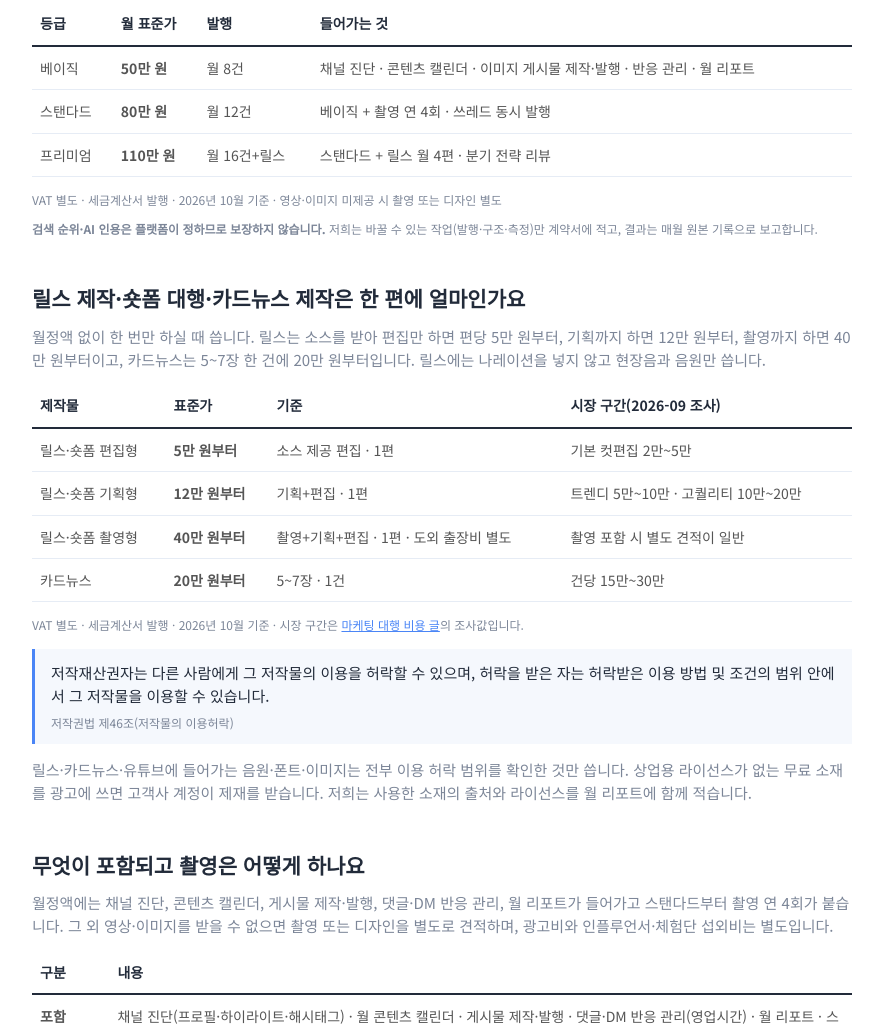
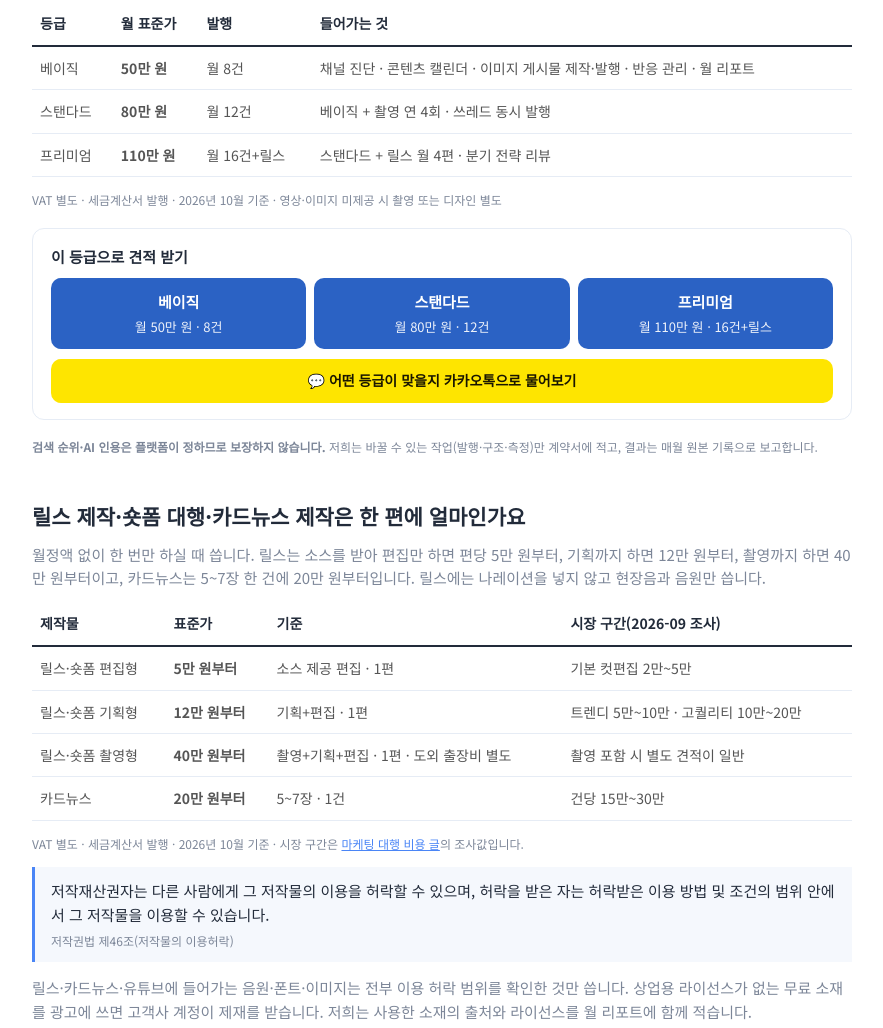
Before and after one commit to snslee/realplanjeju-marketing, a plain HTML site: page marketing/sns/index.html in a window 1280 px wide. Shown: the part 1307-2335 px from the top of the page, without its empty margins (198-1081 px from the left). Drawn offline with Linux system fonts and the light colour scheme.

Commit message:
홈B SNS 상품 페이지 등급별 견적 받기 다리 (2026-11-18 SYS 유입 전수조사 · 대표 승인)

```diff
--- a/marketing/sns/index.html
+++ b/marketing/sns/index.html
@@ -57,7 +57,7 @@ blockquote cite{display:block;margin-top:6px;font-size:12px;color:#7C8698;font-s
 <!-- RP-GA4-V1 (2026-10-29 · 회사 시스템 · 전 페이지 GA4 · 개인정보처리방침 8조) -->
 <script async src="https://www.googletagmanager.com/gtag/js?id=G-0FXLKQML99" id="rp-ga4-v1"></script>
 <script>window.dataLayer=window.dataLayer||[];function gtag(){dataLayer.push(arguments);}gtag('js',new Date());gtag('config','G-0FXLKQML99',{anonymize_ip:true});</script>
-</head><body>
+<style>.rp-pick{border:1px solid #E6ECF5;border-radius:12px;background:#fff;padding:16px 18px;margin:18px 0}.rp-pick .pt{font-size:15px;font-weight:800;color:#222B3A;margin-bottom:10px}.rp-pick .pr{display:grid;grid-template-columns:repeat(3,1fr);gap:8px}.rp-pick .pr a{display:flex;flex-direction:column;gap:4px;text-decoration:none;background:#2B62C4;color:#fff;border-radius:10px;padding:12px 10px;text-align:center}.rp-pick .pr a b{font-size:15px;font-weight:800}.rp-pick .pr a span{font-size:13px;opacity:.92}.rp-pick .kk{display:block;margin-top:10px;text-align:center;background:#FEE500;color:#191600;font-weight:800;font-size:14px;border-radius:10px;padding:11px;text-decoration:none}@media(max-width:600px){.rp-pick .pr{grid-template-columns:1fr}.rp-pick .pr a{flex-direction:row;justify-content:space-between;padding:12px 14px}}</style></head><body>
 <header class="top"><div class="hwrap"><a href="/" class="logo">REALPLAN<span>JEJU</span><small>리얼플랜제주(주) 마케팅</small></a><nav class="menu"><a href="/marketing/" class="on">온라인마케팅</a><a href="/#education">교육·컨설팅</a><a href="/works/">실적·후기</a><a href="/#about">회사소개</a><a href="/insight/">자료실</a></nav></div></header>
 <div class="wrap">
 <style>#rp-float{position:fixed;right:20px;bottom:22px;z-index:9999;display:flex;flex-direction:column;gap:10px;align-items:flex-end}#rp-float a{width:96px;height:96px;border-radius:16px;display:flex;flex-direction:column;align-items:center;justify-content:center;gap:4px;font-weight:800;font-size:13px;line-height:1.35;text-align:center;text-decoration:none;box-shadow:0 6px 18px rgba(16,28,51,.22)}#rp-float .q{background:#2B62C4;color:#fff}#rp-float .k{background:#FEE500;color:#191600}#rp-float .ic{font-size:21px;line-height:1}#rp-float .tx{display:flex;flex-direction:column;line-height:1.3}#rp-float .tx b{font-weight:800}#rp-float .row{display:flex;align-items:center}#rp-float .bub{position:relative;background:#222B3A;color:#fff;font-size:12px;font-weight:700;padding:7px 12px;border-radius:9px;margin-right:7px;white-space:nowrap}#rp-float .bub:after{content:"";position:absolute;right:-6px;top:50%;transform:translateY(-50%);border:6px solid transparent;border-left-color:#222B3A}@media(max-width:780px){#rp-float{right:0;left:0;bottom:0;flex-direction:row;gap:0;align-items:stretch}#rp-float .bub{display:none}#rp-float>a,#rp-float>.row{flex:1 1 0;min-width:0}#rp-float a{width:100%;height:54px;border-radius:0;flex-direction:row;gap:7px;font-size:15px;box-shadow:0 -2px 10px rgba(16,28,51,.15)}#rp-float .ic{font-size:17px}#rp-float .tx{flex-direction:row;gap:4px;white-space:nowrap}body{padding-bottom:54px}}
@@ -82,6 +82,11 @@ blockquote cite{display:block;margin-top:6px;font-size:12px;color:#7C8698;font-s
 <tr><td>프리미엄</td><td><b>110만 원</b></td><td>월 16건+릴스</td><td>스탠다드 + 릴스 월 4편 · 분기 전략 리뷰</td></tr>
 </tbody></table></div>
 <p class="src">VAT 별도 · 세금계산서 발행 · 2026년 10월 기준 · 영상·이미지 미제공 시 촬영 또는 디자인 별도</p>
+<div class="rp-pick" data-rp="pick-v1"><div class="pt">이 등급으로 견적 받기</div><div class="pr">
+<a href="/?item=MK-SNS-1#contact"><b>베이직</b><span>월 50만 원 · 8건</span></a>
+<a href="/?item=MK-SNS-2#contact"><b>스탠다드</b><span>월 80만 원 · 12건</span></a>
+<a href="/?item=MK-SNS-3#contact"><b>프리미엄</b><span>월 110만 원 · 16건+릴스</span></a></div>
+<a class="kk" href="https://pf.kakao.com/_ghjYK" target="_blank" rel="noopener">💬 어떤 등급이 맞을지 카카오톡으로 물어보기</a></div>
 <p class="src"><b>검색 순위·AI 인용은 플랫폼이 정하므로 보장하지 않습니다.</b> 저희는 바꿀 수 있는 작업(발행·구조·측정)만 계약서에 적고, 결과는 매월 원본 기록으로 보고합니다.</p>
 <h2>릴스 제작·숏폼 대행·카드뉴스 제작은 한 편에 얼마인가요</h2><p>월정액 없이 한 번만 하실 때 씁니다. 릴스는 소스를 받아 편집만 하면 편당 5만 원부터, 기획까지 하면 12만 원부터, 촬영까지 하면 40만 원부터이고, 카드뉴스는 5~7장 한 건에 20만 원부터입니다. 릴스에는 나레이션을 넣지 않고 현장음과 음원만 씁니다.</p>
 <div class="tw"><table><thead><tr><th>제작물</th><th>표준가</th><th>기준</th><th>시장 구간(2026-09 조사)</th></tr></thead><tbody>
```
